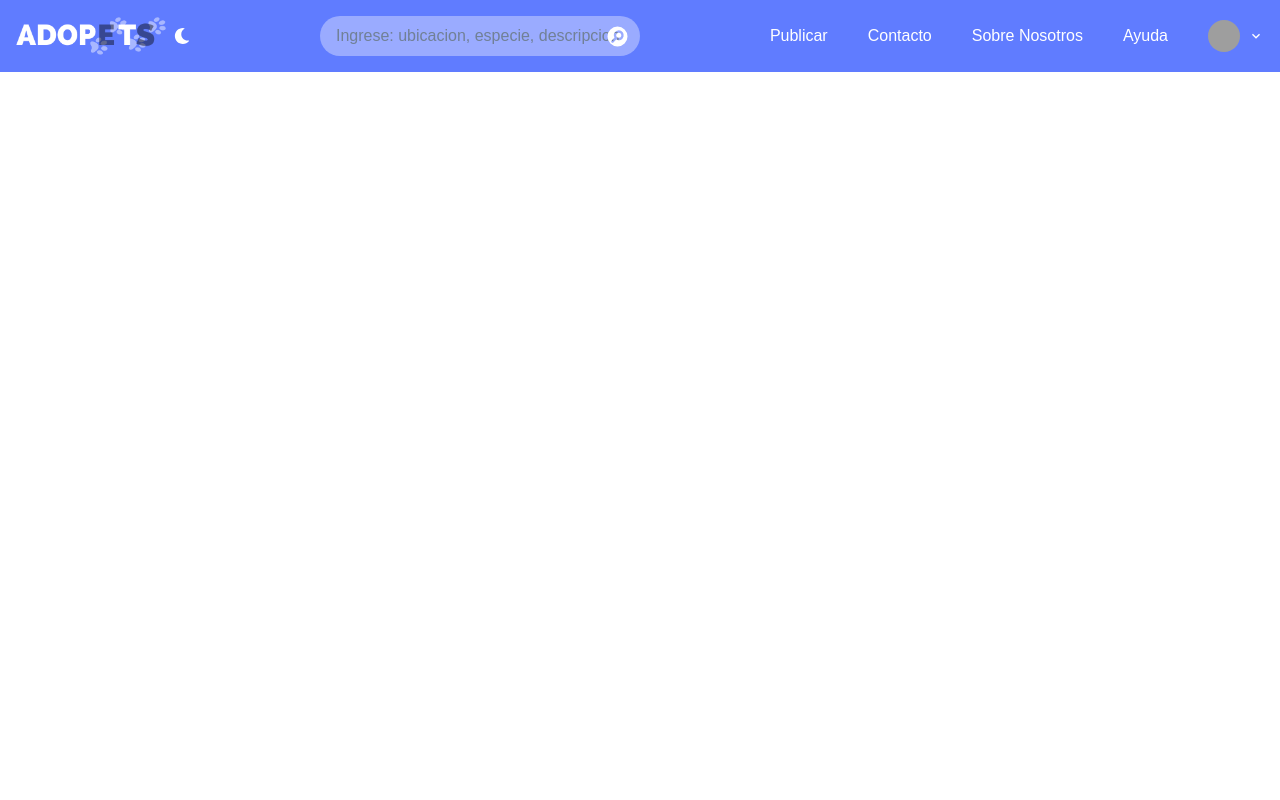
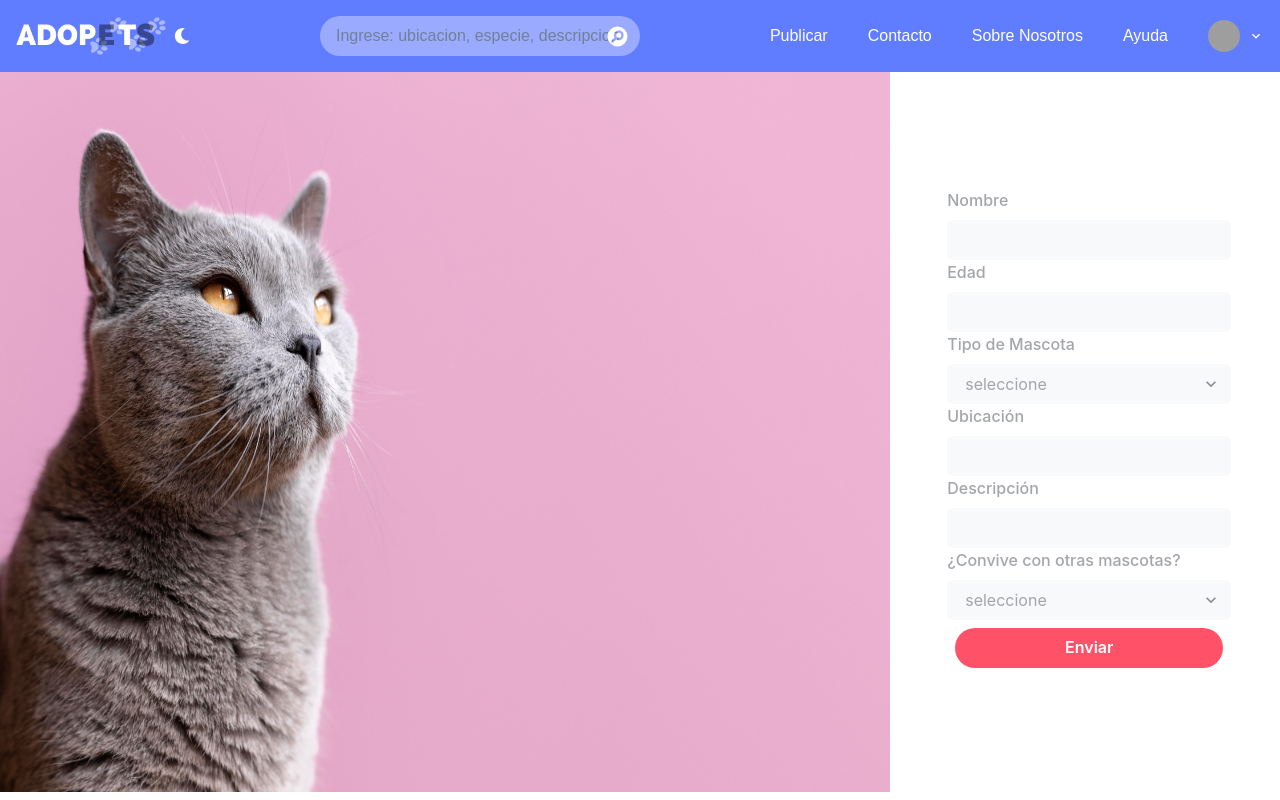
Before and after one commit to ServezynskiMarcos/Adopets, a React (Vite) app in the folder client/: page /new_post in a window 1280 px wide. Built offline with nearby package versions, Linux system fonts and the light colour scheme; grey boxes are pictures that could not be loaded; a web font is replaced by a local one.

Commit message:
add:(component sing_up, log_in)

```diff
--- a/client/index.html
+++ b/client/index.html
@@ -15,6 +15,9 @@
       href="https://fonts.googleapis.com/css2?family=Palanquin:wght@300&display=swap"
       rel="stylesheet"
     />
+    <link rel="preconnect" href="https://fonts.googleapis.com">
+<link rel="preconnect" href="https://fonts.gstatic.com" crossorigin>
+<link href="https://fonts.googleapis.com/css2?family=Poppins:wght@500&display=swap" rel="stylesheet">
     <title>Adopets</title>
   </head>
   <body>
--- a/client/src/App.jsx
+++ b/client/src/App.jsx
@@ -5,13 +5,17 @@ import Nav from "./components/home/Nav";
 import FilterPosts from "./components/posts/FilterPost";
 import NewPost from './components/posts/NewPost';
 import DetailPost from './components/posts/DetailPost';
+import NewUserForm from "./components/user/NewUserForm";
+import LogIn from "./components/user/LogIn";
 function App() {
   return (
     <Container minH={"100vh"} minW={"full"} m={0} p={0}>
       <Nav />
       <Routes>
         <Route path="/" element={<Home />} />
-        <Route path="/newpost" element={ <NewPost /> } />
+        <Route path="/new_post" element={ <NewPost /> } />
+        <Route path="/sing_up" element={ <NewUserForm /> } />
+        <Route path="/log_in" element={ <LogIn /> } />
         <Route path="/pets" element={ <FilterPosts /> } />
         <Route exact path={"/pets/:id"} element={ <DetailPost /> } />
       </Routes>
--- a/client/src/components/home/Nav.jsx
+++ b/client/src/components/home/Nav.jsx
@@ -84,7 +84,7 @@ const Nav = () => {
       </Stack>
       <Stack direction={"row"} alignItems={"center"} spacing={10}>
         <Stack direction={"row"} spacing={10}>
-          <a href="/newpost">
+          <a href="/new_post">
             <Text>Publicar</Text>
           </a>
           <Text>Contacto</Text>
--- a/client/src/components/posts/NewPost.jsx
+++ b/client/src/components/posts/NewPost.jsx
@@ -1,13 +1,16 @@
+import { useAuth0 } from "@auth0/auth0-react";
 import {
   Alert,
   AlertIcon,
   Button,
   Checkbox,
+  FormControl,
   FormLabel,
   Image,
   Input,
   Select,
   Stack,
+  Text,
 } from "@chakra-ui/react";
 import axios from "axios";
 import React, { useState } from "react";
@@ -21,7 +24,6 @@ const NewPost = () => {
   const [img, setImg] = useState("");
   const [show, setShow] = useState(true);
   const [showB, setShowB] = useState(false);
-
 
   const dispatch = useDispatch();
   const navigate = useNavigate();
@@ -45,8 +47,13 @@ const NewPost = () => {
   };
 
   const handleSubmit = (e) => {
-    if (post.name === "" || post.age === "" || post.species === "" || post.ubication === "") {
-      setShowB(!showB)
+    if (
+      post.name === "" ||
+      post.age === "" ||
+      post.species === "" ||
+      post.ubication === ""
+    ) {
+      setShowB(!showB);
     } else {
       dispatch(postData(post));
       navigate("/");
@@ -67,14 +74,16 @@ const NewPost = () => {
     setShow(!show);
   };
 
+  const { isAuthenticated } = useAuth0();
+
   return (
-    <Stack w={"full"} h={"100vh"} direction={"row"}>
-
-      <Stack h={"100vh"} w={"70%"}>
-        <Image src={banner} h={"100vh"} />
+    <Stack w={"full"} h={"90vh"} direction={"row"}>
+      <Stack h={"full"} w={"70%"} position={"relative"}>
+        <Image src={banner} h={"full"} />
       </Stack>
+      {isAuthenticated ? (
         <Stack
-        h={"100vh"}
+          h={"full"}
           w={"30%"}
           alignItems={"center"}
           justifyContent={"center"}
@@ -99,33 +108,68 @@ const NewPost = () => {
                 ) : null
               ) : null}
             </Stack>
-          <FormLabel>Nombre *</FormLabel>
-          <Input type="text" name="name" onChange={handleChange} />
-          <FormLabel>Edad *</FormLabel>
-          <Input type="text" name="age" onChange={handleChange} />
-          <FormLabel>Tipo de Mascota *</FormLabel>
+            <FormControl isRequired>
+              <FormLabel>Nombre</FormLabel>
+              <Input
+                type="text"
+                name="name"
+                onChange={handleChange}
+                variant={"filled"}
+              />
+            </FormControl>
+            <FormControl isRequired>
+              <FormLabel>Edad</FormLabel>
+              <Input
+                type="text"
+                name="age"
+                onChange={handleChange}
+                variant={"filled"}
+              />
+            </FormControl>
+
+            <FormControl isRequired>
+              <FormLabel>Tipo de Mascota</FormLabel>
               <Select
                 placeholder="seleccione"
                 name="species"
                 onChange={handleChange}
+                variant={"filled"}
               >
                 <option value="perro">Perro</option>
                 <option value="gato">Gato</option>
                 <option value="otro">Otro</option>
               </Select>
-          <FormLabel>Ubicación *</FormLabel>
-          <Input type="text" name="ubication" onChange={handleChange} />
+            </FormControl>
+            <FormControl isRequired>
+              <FormLabel>Ubicación</FormLabel>
+              <Input
+                type="text"
+                name="ubication"
+                onChange={handleChange}
+                variant={"filled"}
+              />
+            </FormControl>
+            <FormControl>
               <FormLabel>Descripción</FormLabel>
-          <Input type="text" name="description" onChange={handleChange} />
+              <Input
+                type="text"
+                name="description"
+                onChange={handleChange}
+                variant={"filled"}
+              />
+            </FormControl>
+            <FormControl>
               <FormLabel>¿Convive con otras mascotas?</FormLabel>
               <Select
                 placeholder="seleccione"
                 name="coexistence"
                 onChange={handleChange}
+                variant={"filled"}
               >
                 <option value="si">Si</option>
                 <option value="no">No</option>
               </Select>
+            </FormControl>
             <Stack>
               <Button type="submit" margin={2}>
                 Enviar
@@ -139,6 +183,84 @@ const NewPost = () => {
             </Alert>
           ) : null}
         </Stack>
+      ) : (
+        <Stack
+          h={"full"}
+          w={"30%"}
+          alignItems={"center"}
+          justifyContent={"center"}
+        >
+          <form onSubmit={handleSubmit}>
+            <FormControl isDisabled>
+              <FormLabel>Nombre</FormLabel>
+              <Input
+                type="text"
+                name="name"
+                onChange={handleChange}
+                variant={"filled"}
+              />
+            </FormControl>
+            <FormControl isDisabled>
+              <FormLabel>Edad</FormLabel>
+              <Input
+                type="text"
+                name="age"
+                onChange={handleChange}
+                variant={"filled"}
+              />
+            </FormControl>
+
+            <FormControl isDisabled>
+              <FormLabel>Tipo de Mascota</FormLabel>
+              <Select
+                placeholder="seleccione"
+                name="species"
+                onChange={handleChange}
+                variant={"filled"}
+              >
+                <option value="perro">Perro</option>
+                <option value="gato">Gato</option>
+                <option value="otro">Otro</option>
+              </Select>
+            </FormControl>
+            <FormControl isDisabled>
+              <FormLabel>Ubicación</FormLabel>
+              <Input
+                type="text"
+                name="ubication"
+                onChange={handleChange}
+                variant={"filled"}
+              />
+            </FormControl>
+            <FormControl isDisabled>
+              <FormLabel>Descripción</FormLabel>
+              <Input
+                type="text"
+                name="description"
+                onChange={handleChange}
+                variant={"filled"}
+              />
+            </FormControl>
+            <FormControl isDisabled>
+              <FormLabel>¿Convive con otras mascotas?</FormLabel>
+              <Select
+                placeholder="seleccione"
+                name="coexistence"
+                onChange={handleChange}
+                variant={"filled"}
+              >
+                <option value="si">Si</option>
+                <option value="no">No</option>
+              </Select>
+            </FormControl>
+            <Stack>
+              <Button type="submit" margin={2} disabled>
+                Enviar
+              </Button>
+            </Stack>
+          </form>
+        </Stack>
+      )}
     </Stack>
   );
 };
--- /dev/null
+++ b/client/src/components/user/LogIn.jsx
@@ -0,0 +1,60 @@
+import { Button, FormControl, FormLabel, Input, Stack } from '@chakra-ui/react';
+import React, { useState } from 'react'
+import { useDispatch } from 'react-redux';
+import { logIn } from '../../redux/Actions';
+
+const LogIn = () => {
+    const dispatch = useDispatch();
+    // const navigate = useNavigate();
+
+    const [user, setUser] = useState({
+      email: "",
+      password: "",
+    });
+
+    const handleChange = (e) => {
+      setUser({
+        ...user,
+        [e.target.name]: e.target.value,
+      });
+    };
+
+    const handleSubmit = (e) => {
+        e.preventDefault()
+        dispatch(logIn(user.email, user.password));
+    //   navigate("/");
+    };
+
+    return (
+      <>
+        <form onSubmit={handleSubmit}>
+          <FormControl isRequired>
+            <FormLabel>Email</FormLabel>
+            <Input
+              type="text"
+              name="email"
+              onChange={handleChange}
+              variant={"filled"}
+            />
+          </FormControl>
+
+          <FormControl isRequired>
+            <FormLabel>Contrasena</FormLabel>
+            <Input
+              type="text"
+              name="password"
+              onChange={handleChange}
+              variant={"filled"}
+            />
+          </FormControl>
+          <Stack>
+            <Button type="submit" margin={2}>
+              ingresar
+            </Button>
+          </Stack>
+        </form>
+      </>
+    );
+  };
+
+export default LogIn
--- /dev/null
+++ b/client/src/components/user/NewUserForm.jsx
@@ -0,0 +1,83 @@
+import { Button, FormControl, FormLabel, Input, Stack } from "@chakra-ui/react";
+import React, { useState } from "react";
+import { useDispatch } from "react-redux";
+import { useNavigate } from "react-router-dom";
+import { newUser } from "../../redux/Actions";
+
+const NewUserForm = () => {
+  const dispatch = useDispatch();
+  const navigate = useNavigate();
+
+  const [user, setUser] = useState({
+    name: "",
+    email: "",
+    password: "",
+    phone: "",
+  });
+
+  const handleChange = (e) => {
+    setUser({
+      ...user,
+      [e.target.name]: e.target.value,
+    });
+  };
+
+  const handleSubmit = () => {
+    dispatch(newUser(user));
+    navigate("/");
+  };
+
+  return (
+    <>
+      <form onSubmit={handleSubmit}>
+        <FormControl isRequired>
+          <FormLabel>Nombre</FormLabel>
+          <Input
+            type="text"
+            name="name"
+            onChange={handleChange}
+            variant={"filled"}
+          />
+        </FormControl>
+
+        <FormControl isRequired>
+          <FormLabel>Email</FormLabel>
+          <Input
+            type="text"
+            name="email"
+            onChange={handleChange}
+            variant={"filled"}
+          />
+        </FormControl>
+
+        <FormControl isRequired>
+          <FormLabel>Contrasena</FormLabel>
+          <Input
+            type="text"
+            name="password"
+            onChange={handleChange}
+            variant={"filled"}
+          />
+        </FormControl>
+
+
+        <FormControl isRequired>
+          <FormLabel>Telefono</FormLabel>
+          <Input
+            type="text"
+            name="phone"
+            onChange={handleChange}
+            variant={"filled"}
+          />
+        </FormControl>
+        <Stack>
+          <Button type="submit" margin={2}>
+            Enviar
+          </Button>
+        </Stack>
+      </form>
+    </>
+  );
+};
+
+export default NewUserForm;
--- a/client/src/redux/store.js
+++ b/client/src/redux/store.js
@@ -1,10 +1,10 @@
 import { configureStore } from "@reduxjs/toolkit";
 import pets from "./Slices/petsSlice";
-// import users from "./Slices/usersSlice";
+import users from "./Slices/userSlice";
 
 export default configureStore({
   reducer: {
     pets: pets,
-    // users: users,
+    users: users,
   },
 });
--- a/client/src/theme.js
+++ b/client/src/theme.js
@@ -16,6 +16,8 @@ export default extendTheme({
   fonts: {
     primary: `'Cabin Condensed', sans-serif`,
     secondary: `'Palanquin', sans-serif`,
+    tertiary: `'Poppins', sans-serif`,
+
   },
   components: {
     Button: {
```
Also changed, not shown: client/src/redux/Actions/index.js (+10 -0 lines), client/src/redux/Slices/userSlice.js (added, +15 -0 lines), 2 other files (tests, documents, lock files or other folders). Lines whose indentation alone changed are shown as unchanged.
